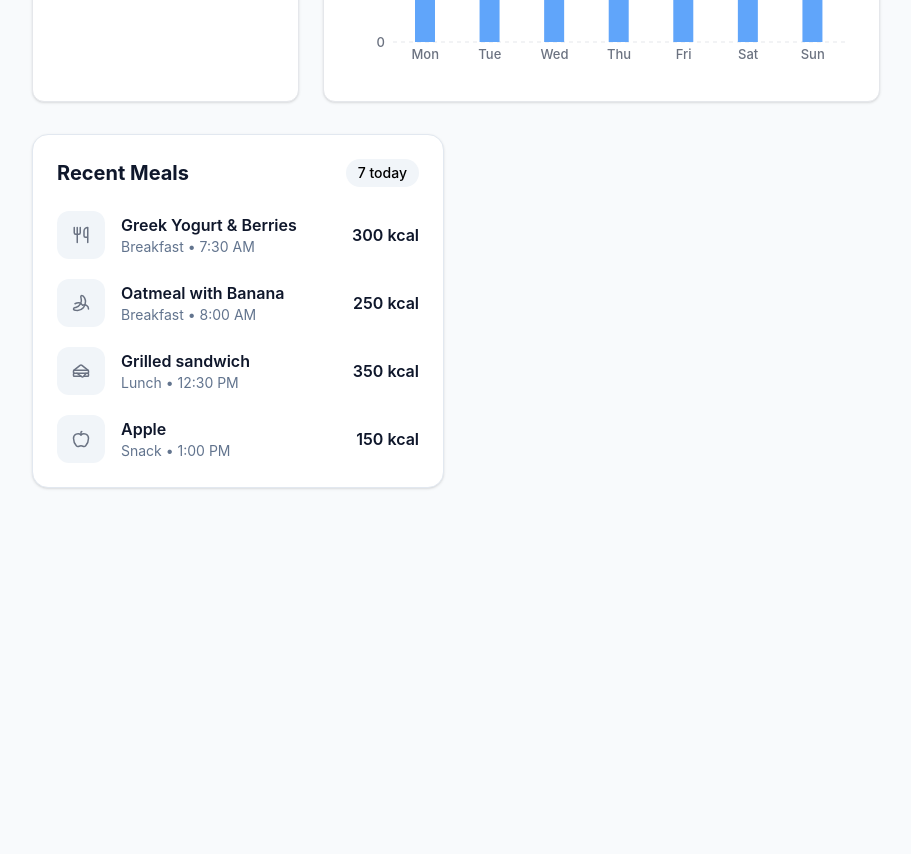
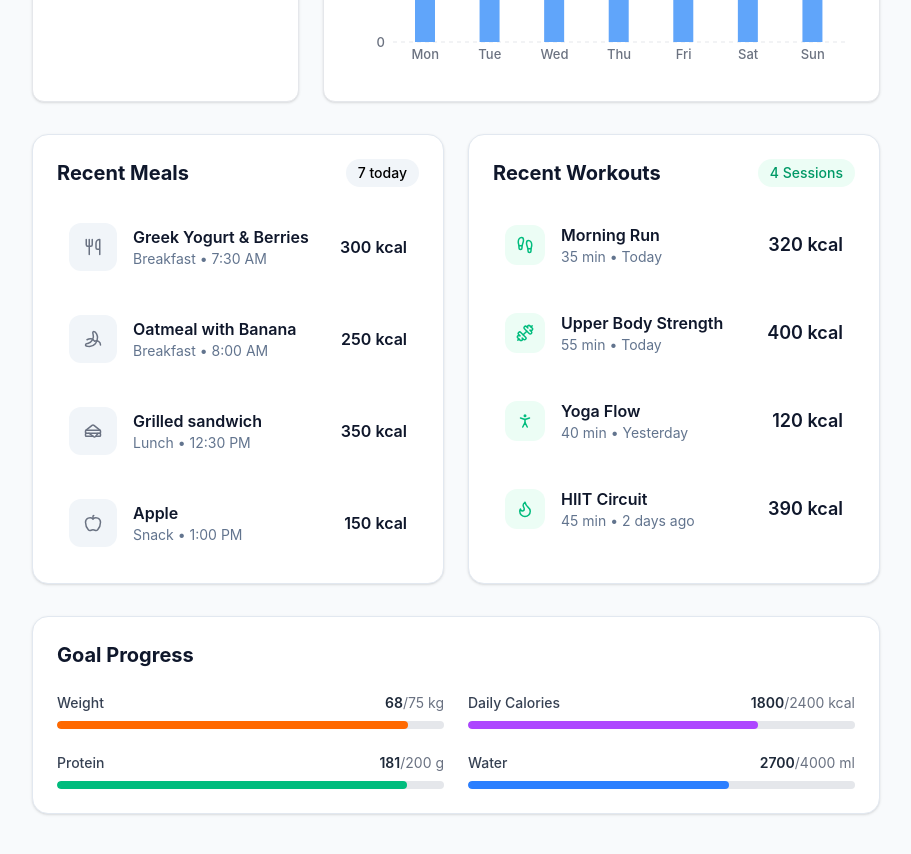
Before and after one commit to kherayash/FitTrack, a React (Vite) app: page / in a window 1280 px wide. Shown: the part 800-1654 px from the top of the page, without its empty margins (328-1239 px from the left). Before the commit the page ends 1352 px from the top, so only its background shows below. Built offline with nearby package versions, Linux system fonts and the light colour scheme.

Commit message:
finished recentworkout and goalprogress -card(dashboard)

```diff
--- /dev/null
+++ b/src/components/GoalProgress.jsx
@@ -0,0 +1,44 @@
+import MacroProgress from "./MacroProgress";
+export default function GoalProgress(){
+    return(
+       <div className="bg-white rounded-2xl border border-slate-200 shadow-sm p-6 transition-shadow duration-300 hover:shadow-md ">
+          <h2 className="text-xl font-bold text-slate-900 mb-6">
+            Goal Progress
+        </h2>
+           <div className="grid grid-cols-2 gap-6  ">
+            <MacroProgress
+                                label="Weight"
+                                current={68}
+                                goal={75}
+                                color="orange"
+                                units="kg"
+
+                            />
+            <MacroProgress
+                                label="Daily Calories"
+                                current={1800}
+                                goal={2400}
+                                color="purple"
+                                units=" kcal"
+
+                            />
+            <MacroProgress
+                                label="Protein"
+                                current={181}
+                                goal={200}
+                                color="emerald"
+                                 units="g"
+
+                            />
+            <MacroProgress
+                                label="Water"
+                                current={2700}
+                                goal={4000}
+                                color="blue"
+                                 units="ml"
+
+                            />
+           </div>
+       </div>
+    )
+}
--- a/src/components/MacroProgress.jsx
+++ b/src/components/MacroProgress.jsx
@@ -3,6 +3,7 @@ export default function MacroProgress({
     current,
     goal,
     color = "emerald",
+    units = "",
 }) {
     const percentage = Math.min((current / goal) * 100, 100);
 
@@ -25,7 +26,7 @@ export default function MacroProgress({
                     <span className="font-semibold text-gray-800">
                         {current}
                     </span>
-                    /{goal}g
+                    /{goal} {units}
                 </p>
             </div>
 
--- a/src/components/MacrosCard.jsx
+++ b/src/components/MacrosCard.jsx
@@ -2,7 +2,7 @@ import MacroProgress from "./MacroProgress";
 
 export default function MacrosCard() {
     return (
-        <div className="bg-white rounded-xl border border-gray-200 shadow-sm p-6">
+        <div className="bg-white rounded-xl border border-gray-200 shadow-sm p-6 transition-shadow duration-300 hover:shadow-md">
             <h3 className="text-lg font-semibold mb-6">
                 Today's Macros
             </h3>
@@ -13,6 +13,7 @@ export default function MacrosCard() {
                     current={181}
                     goal={200}
                     color="emerald"
+                    units="g"
                 />
 
                 <MacroProgress
@@ -20,6 +21,7 @@ export default function MacrosCard() {
                     current={223}
                     goal={280}
                     color="blue"
+                     units="g"
                 />
 
                 <MacroProgress
@@ -27,6 +29,7 @@ export default function MacrosCard() {
                     current={87}
                     goal={80}
                     color="orange"
+                     units="g"
                 />
             </div>
         </div>
--- a/src/components/RecentMealsCard.jsx
+++ b/src/components/RecentMealsCard.jsx
@@ -33,7 +33,7 @@ export default function RecentMealsCard(){
         },
     ]
     return (
-        <div className="bg-white rounded-2xl border border-slate-200 shadow-sm p-6">
+        <div className="bg-white rounded-2xl border border-slate-200 shadow-sm p-6 transition-shadow duration-300 hover:shadow-md">
 
     <div className="flex justify-between items-center mb-6">
         <h2 className="text-xl font-bold text-slate-900">
@@ -50,28 +50,41 @@ export default function RecentMealsCard(){
         {mealData.map((item) => (
             <div
                 key={item.id}
-                className=" group flex justify-between items-center hover:bg-slate-50 transition-colors duration-200"
-            >
+               className="group flex justify-between items-center p-3 rounded-xl hover:bg-slate-50 hover:shadow-sm transition-all duration-300 cursor-pointer">
 
                 <div className="flex items-center gap-4 ">
 
-                    <div className="w-12 h-12 rounded-xl bg-slate-100 flex items-center justify-center  transition-transform duration-200 group-hover:scale-110">
-                        {item.icon}
+                    <div className="
+                                w-12 h-12
+                                rounded-xl
+                                bg-slate-100
+                                flex
+                                items-center
+                                justify-center
+                                transition-all
+                                duration-300
+                                ease-out
+                                group-hover:scale-105
+                                group-hover:bg-slate-200">
+
+
+
+                                                 {item.icon}
                     </div>
 
                     <div>
-                        <h3 className="font-semibold text-slate-900">
+                        <h3 className="font-semibold text-slate-900 transition-colors duration-300 group-hover:text-slate-700">
                             {item.food}
                         </h3>
 
-                        <p className="text-sm text-slate-500">
+                        <p className="text-sm text-slate-500 transition-colors duration-300 group-hover:text-slate-600">
                             {item.mealType} • {item.time}
                         </p>
                     </div>
 
                 </div>
 
-                <p className="font-semibold text-slate-900">
+                <p className="font-semibold text-slate-900 transition-transform duration-300 group-hover:-translate-x-1">
                     {item.calories}
                 </p>
 
--- a/src/components/RecentWorkoutCard.jsx
+++ b/src/components/RecentWorkoutCard.jsx
@@ -0,0 +1,92 @@
+import {
+  Dumbbell,
+  PersonStanding,
+  Flame,
+Footprints
+} from "lucide-react";
+export default function RecentWorkoutCard(){
+
+    let workoutData = [
+        {    id: 1,
+            type:"Morning Run",
+            calories: 320 ,
+             day: "Today",
+            duration: "35 min",
+            icon:< Footprints size={18} className="text-emerald-500" />
+        },
+         {   id: 2,
+           type:"Upper Body Strength",
+            calories:400,
+             day: "Today",
+            duration: "55 min",
+            icon:<Dumbbell size={18} className="text-emerald-500" />
+        },
+
+        {    id: 3,
+            type:"Yoga Flow",
+            calories:120,
+             day: "Yesterday",
+            duration: "40 min",
+            icon:<PersonStanding size={18} className="text-emerald-500" />
+        },
+          {  id: 4,
+             type:"HIIT Circuit",
+            calories:390,
+             day: "2 days ago",
+            duration: "45 min",
+            icon:<Flame size={18} className="text-emerald-500" />
+        },
+    ]
+
+
+
+    return (
+    <div className="bg-white rounded-2xl border border-slate-200 shadow-sm p-6 transition-shadow duration-300 hover:shadow-md">
+
+        <div className="flex justify-between items-center mb-6">
+            <h2 className="text-xl font-bold text-slate-900">
+                Recent Workouts
+            </h2>
+
+            <span className="bg-emerald-50 text-emerald-600 px-3 py-1 rounded-full text-sm font-medium">
+             4 Sessions
+            </span>
+        </div>
+         <div className="space-y-5">
+
+        {workoutData.map((item) => (
+            <div
+                key={item.id}
+                className="group flex justify-between items-center p-3 rounded-xl hover:bg-slate-50 hover:shadow-sm transition-all duration-200">
+
+                <div className="flex items-center gap-4 ">
+
+                    <div className="w-10 h-10 rounded-xl bg-emerald-50 flex items-center justify-center transition-all duration-300 group-hover:scale-110  group-hover:bg-emerald-100">
+                        {item.icon}
+                    </div>
+
+                    <div>
+                        <h3 className="font-semibold text-slate-900 transition-colors duration-300 group-hover:text-emerald-600">
+                            {item.type}
+                        </h3>
+
+                        <p className="text-sm text-slate-500">
+                            {item.duration}  • {item.day}
+                        </p>
+                    </div>
+
+                </div>
+
+                <p className="  text-lg  font-semibold text-slate-900  transition-transform duration-300 group-hover:-translate-x-1">
+                    {item.calories} kcal
+                </p>
+
+            </div>
+        ))}
+
+    </div>
+
+</div>
+
+    )
+}
--- a/src/components/WeeklyActivityChart.jsx
+++ b/src/components/WeeklyActivityChart.jsx
@@ -20,7 +20,7 @@ export default function WeeklyActivityChart() {
     { day: "Sun", calories: 1700 },
 ];
     return (
-        <div className="bg-white rounded-xl border border-gray-200 shadow-sm p-6">
+        <div className="bg-white rounded-xl border border-gray-200 shadow-sm p-6 transition-shadow duration-300 hover:shadow-md ">
             <h2 className="text-lg font-semibold mb-6">
                 Weekly Activity
             </h2>
--- a/src/pages/Dashboard.jsx
+++ b/src/pages/Dashboard.jsx
@@ -3,6 +3,8 @@ import StatCard from "../components/StatCard";
 import MacrosCard from "../components/MacrosCard";
 import WeeklyActivityChart from "../components/WeeklyActivityChart";
 import RecentMealsCard from "../components/RecentMealsCard";
+import RecentWorkoutCard from "../components/RecentWorkoutCard";
+import GoalProgress from "../components/GoalProgress";
 
 
 export default function Dashboard() {
@@ -71,8 +73,10 @@ export default function Dashboard() {
 
             <div className="grid grid-cols-2 gap-6">
                 <RecentMealsCard/>
+                <RecentWorkoutCard/>
             </div>
 
+                <GoalProgress/>
 
         </div>
     );
```
